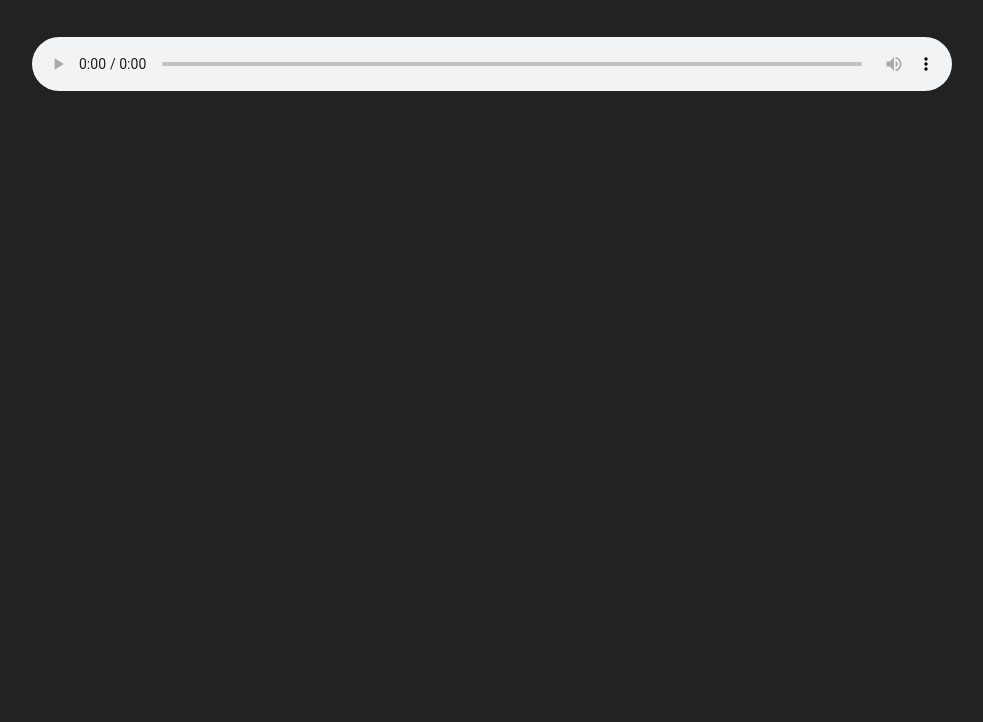
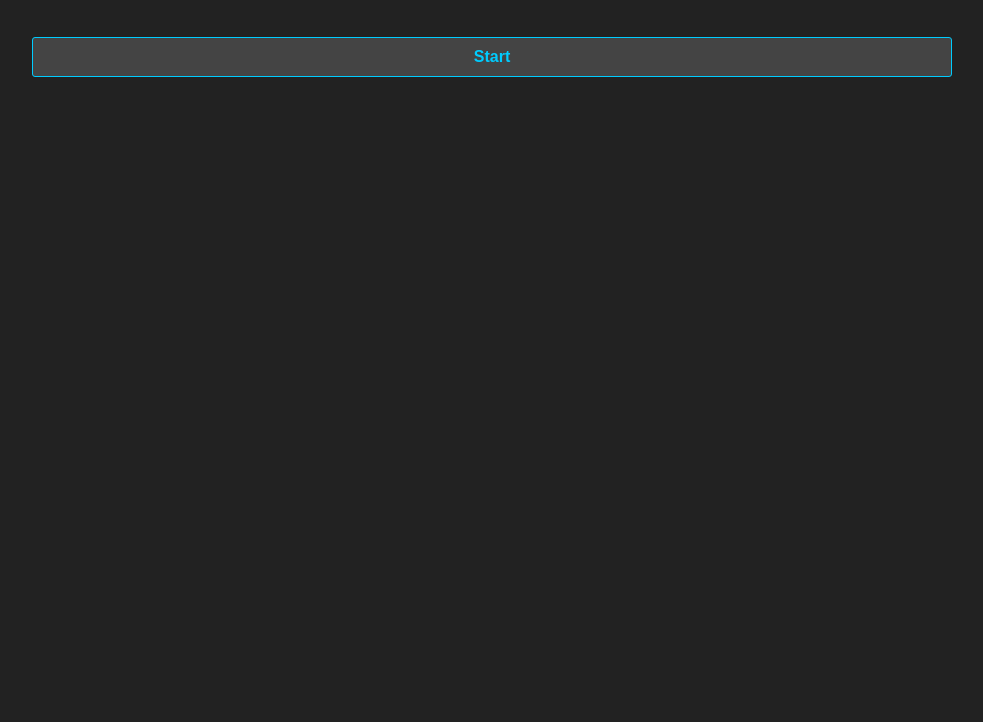
Before and after one commit to DIDAVA/eAudio, a plain HTML site: page examples/basic.html in a window 1280 px wide. Shown: the part 78-800 px from the top of the page, without its empty margins (148-1131 px from the left). Drawn offline with Linux system fonts and the light colour scheme.

Commit message:
First Release

```diff
--- a/examples/basic.html
+++ b/examples/basic.html
@@ -15,11 +15,16 @@
     <p>Extended HTML Audio Object by <a href="https://www.didava.ir">DIDAVA</a>.</p>
   </header>
   <main>
+    <button id="start">Start</button>
     <div id="container"></div>
   </main>
 </body>
 <script src="../src/eAudio.js"></script>
 <script>
+  const start = document.querySelector('#start');
+  start.addEventListener('click', e => {
+    start.remove();
+
     // eAudio Setup
     const audio = new eAudio('http://45.32.3.178:8232/stream/1'); // Antena1 Live Radio Stream
     audio.crossOrigin = '*';
@@ -28,5 +33,6 @@
     document.querySelector('#container').appendChild(audio);
 
     console.dir(audio);
+  });
 </script>
 </html>
--- a/examples/style.css
+++ b/examples/style.css
@@ -23,6 +23,20 @@ a {
 }
 .small {
   font-size: 14px;
+}
+button {
+  background-color: #444;
+  color: var(--mainColor);
+  border: 1px solid var(--mainColor);
+  padding: 10px 20px;
+  border-radius: 3px;
+  font-family: inherit;
+  font-size: inherit;
+  font-weight: bold;
+  cursor: pointer;
+}
+#start {
+  width: 100%;
 }
 audio {
   width: 100%;
```
Also changed, not shown: examples/equalizer.html (+6 -0 lines). Lines whose indentation alone changed are shown as unchanged.
